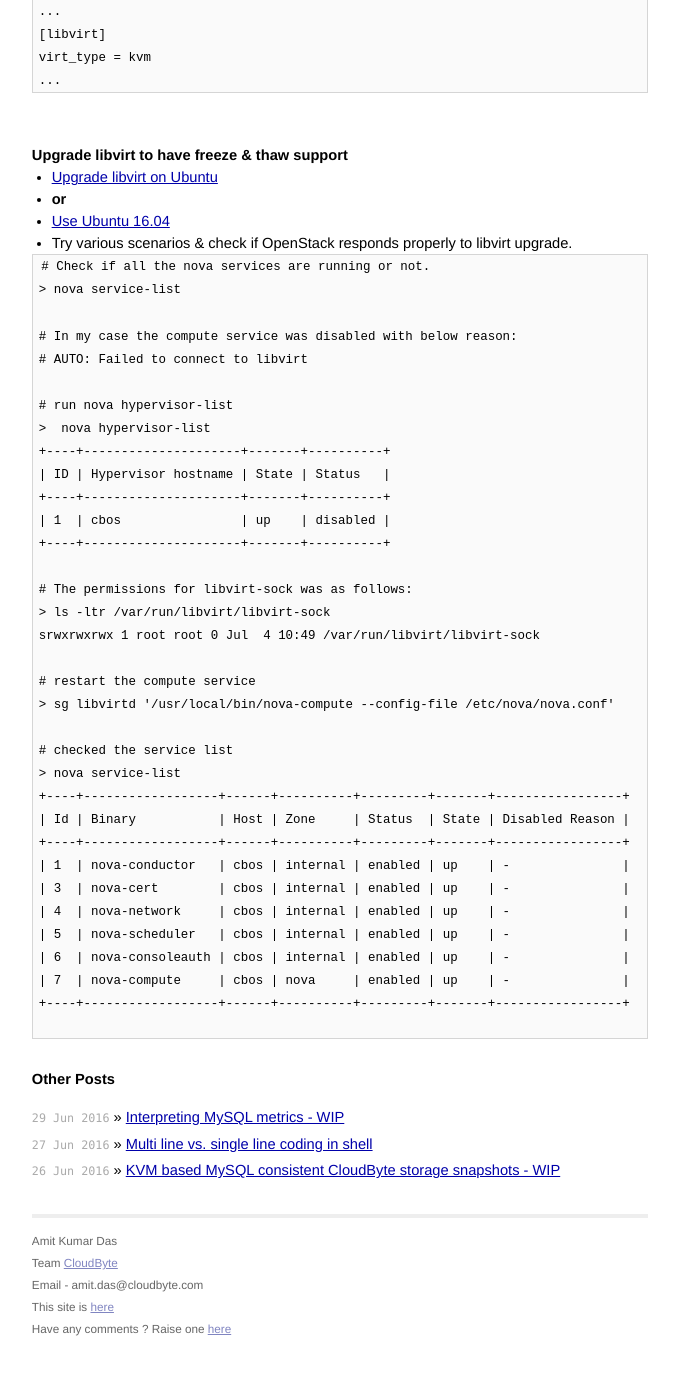
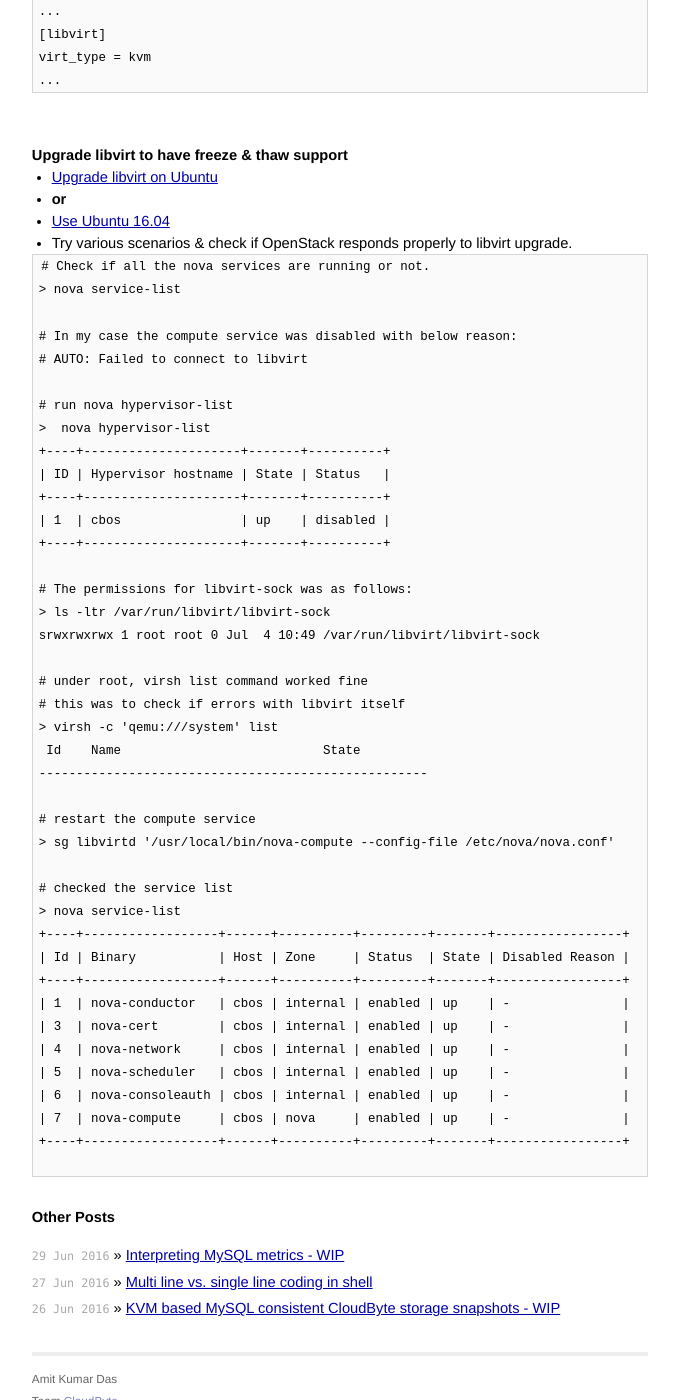
Before and after one commit to AmitKumarDas/amitkumardas.github.io, a Jekyll site: the page built from _posts/2016-04-09-kvm-based-crash-consistent-cloudbyte-storage-snapshots.md, in a window 1280 px wide and 1400 px high, scrolled down 2547 px. Shown: the whole window, without its empty margins (300-979 px from the left). Built offline with Jekyll 4.4.1, drawn with Linux system fonts in a browser that asks for light colours; before the commit the page ends 3899 px from its top, so only the background shows below that.

Commit message:
Update 2016-04-09-kvm-based-crash-consistent-cloudbyte-storage-snapshots.md

```diff
--- a/_posts/2016-04-09-kvm-based-crash-consistent-cloudbyte-storage-snapshots.md
+++ b/_posts/2016-04-09-kvm-based-crash-consistent-cloudbyte-storage-snapshots.md
@@ -169,6 +169,12 @@
 > ls -ltr /var/run/libvirt/libvirt-sock
 srwxrwxrwx 1 root root 0 Jul  4 10:49 /var/run/libvirt/libvirt-sock
 
+# under root, virsh list command worked fine
+# this was to check if errors with libvirt itself
+> virsh -c 'qemu:///system' list
+ Id    Name                           State
+----------------------------------------------------
+
 # restart the compute service
 > sg libvirtd '/usr/local/bin/nova-compute --config-file /etc/nova/nova.conf'
 
```
